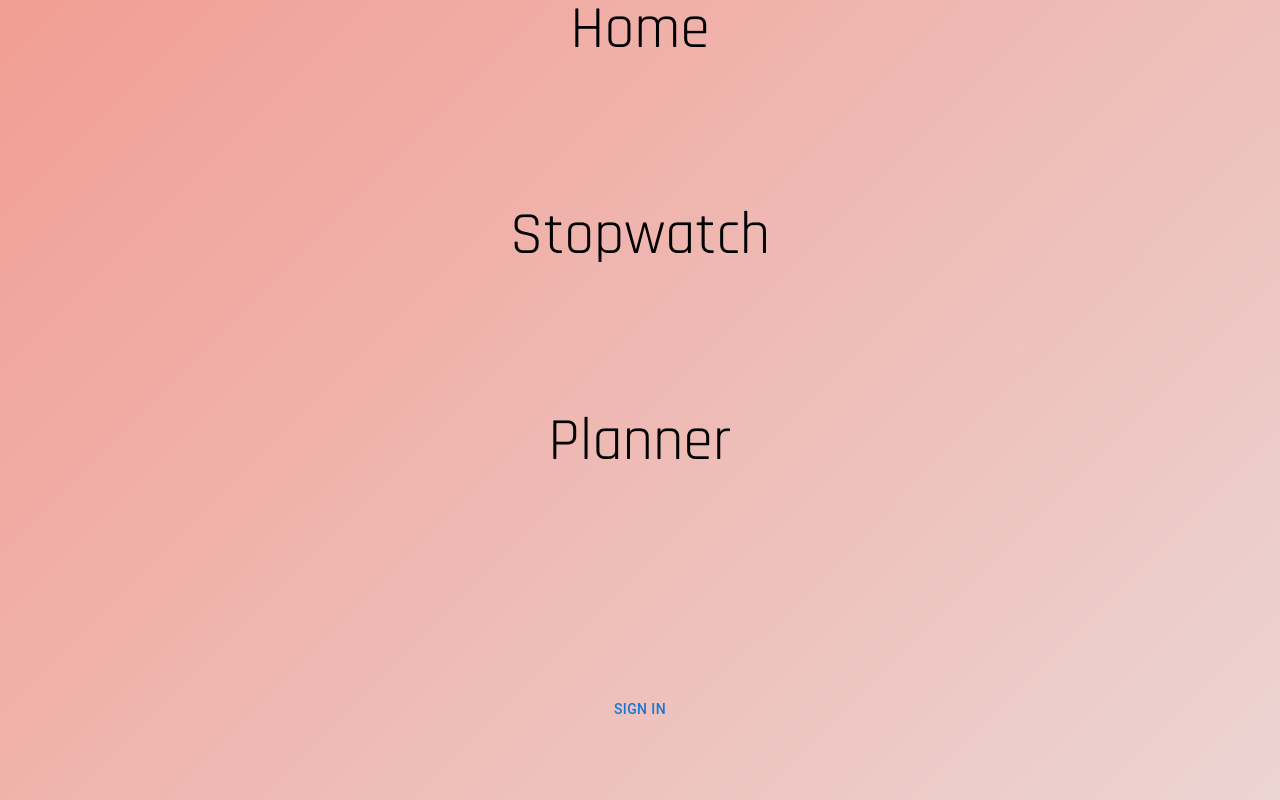
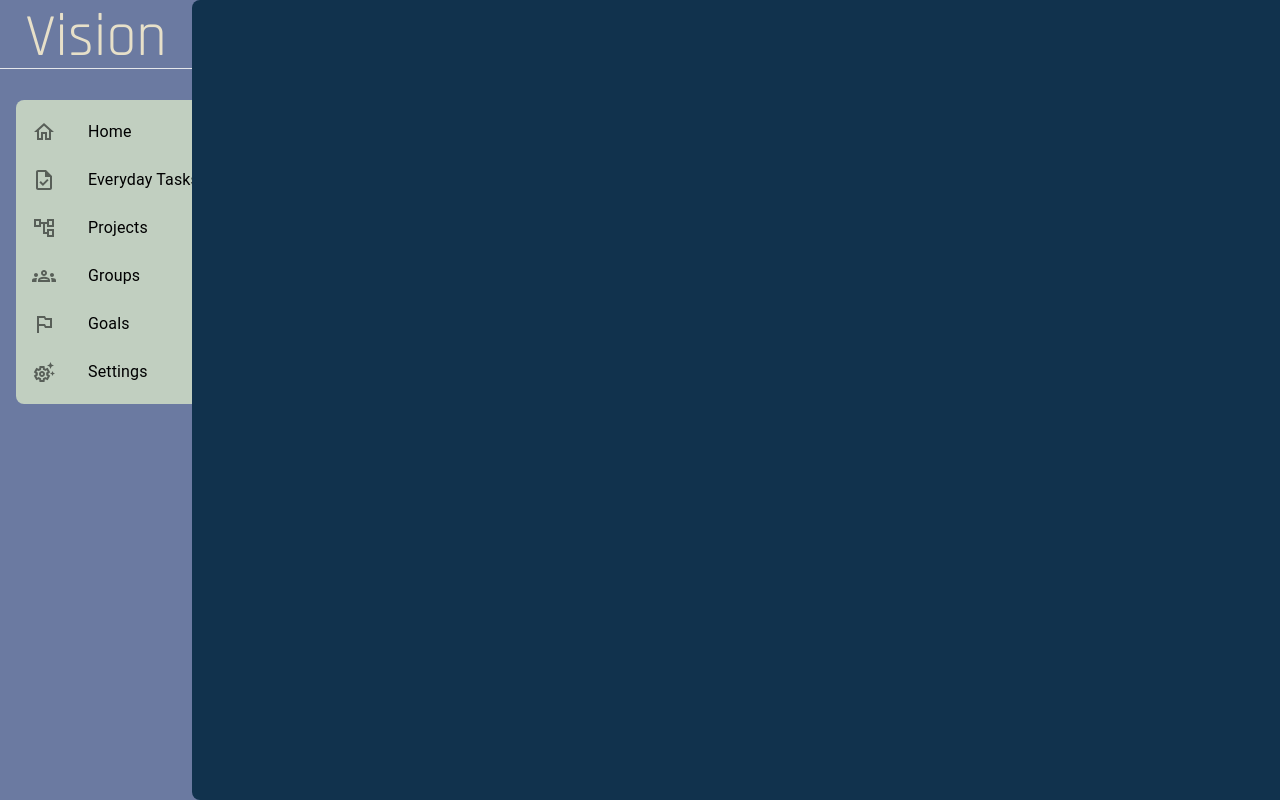
Before and after one commit to NikitaPanasevych/Goalify, a Next.js app: page / in a window 1280 px wide. Built offline with nearby package versions, Linux system fonts and the light colour scheme.

Commit message:
Design for logged in homepage

```diff
--- /dev/null
+++ b/components/Homepage/Guest.tsx
@@ -0,0 +1,9 @@
+const Home : React.FC = () => {
+    return(
+        <div>
+
+        </div>
+    )
+}
+
+export default Home
--- /dev/null
+++ b/components/Homepage/LoggedIn.tsx
@@ -0,0 +1,22 @@
+import Nav from "./LoggedInComponents/Nav";
+
+const Home : React.FC = () => {
+    return(
+        <div className="  bg-[#6B7AA1] text-[#E7E0C9] w-screen h-screen flex">
+            <div className=" w-[15%]">
+                <h1 className=" text-center text-6xl mt-2 cursor-pointer">Vision</h1>
+                <div className=" bg-[#C1CFC0] w-64 ml-4 mt-5 text-xl rounded-lg  font-bold text-black absolute top-20">
+                    <Nav />
+                </div>
+                <hr className=""></hr>
+            </div>
+            <div className=" h-screen w-[85%] fixed right-0 bg-[#11324D] rounded-l-lg ">
+
+
+
+            </div>
+        </div>
+    )
+}
+
+export default Home;
--- /dev/null
+++ b/components/Homepage/LoggedInComponents/Nav.tsx
@@ -0,0 +1,55 @@
+import { ListItemButton, ListItemText, List, ListItemIcon } from "@mui/material";
+import HomeOutlinedIcon from '@mui/icons-material/HomeOutlined';
+import TaskOutlinedIcon from '@mui/icons-material/TaskOutlined';
+import AccountTreeOutlinedIcon from '@mui/icons-material/AccountTreeOutlined';
+import GroupsOutlinedIcon from '@mui/icons-material/GroupsOutlined';
+import OutlinedFlagTwoToneIcon from '@mui/icons-material/OutlinedFlagTwoTone';
+import SettingsSuggestOutlinedIcon from '@mui/icons-material/SettingsSuggestOutlined';
+
+const Nav : React.FC = () => {
+    return(
+                <>
+                    <List>
+                    <ListItemButton component="a" href="#simple-list">
+                        <ListItemIcon>
+                            <HomeOutlinedIcon />
+                        </ListItemIcon>
+                        <ListItemText primary="Home" />
+                    </ListItemButton>
+                    <ListItemButton component="a" href="#simple-list">
+                        <ListItemIcon>
+                            <TaskOutlinedIcon />
+                        </ListItemIcon>
+                        <ListItemText primary="Everyday Tasks" />
+                    </ListItemButton>
+                    <ListItemButton component="a" href="#simple-list">
+                        <ListItemIcon>
+                            <AccountTreeOutlinedIcon />
+                        </ListItemIcon>
+                        <ListItemText primary="Projects" />
+                    </ListItemButton>
+                    <ListItemButton component="a" href="#simple-list">
+                        <ListItemIcon>
+                            <GroupsOutlinedIcon />
+                        </ListItemIcon>
+                        <ListItemText primary="Groups" />
+                    </ListItemButton>
+                    <ListItemButton component="a" href="#simple-list">
+                        <ListItemIcon>
+                            <OutlinedFlagTwoToneIcon />
+                        </ListItemIcon>
+                        <ListItemText primary="Goals" />
+                    </ListItemButton>
+                    <ListItemButton component="a" href="#simple-list">
+                        <ListItemIcon>
+                            <SettingsSuggestOutlinedIcon />
+                        </ListItemIcon>
+                        <ListItemText primary="Settings" />
+                    </ListItemButton>
+                </List>
+            </>
+
+    )
+}
+
+export default Nav
--- a/pages/index.tsx
+++ b/pages/index.tsx
@@ -1,22 +1,14 @@
 import { NextPage } from "next"
 import { Button } from "@mui/material"
+import Home from "../components/Homepage/LoggedIn"
 //firebase
 
 
 
 const Homepage : NextPage = () => {
     return(
-        <div className=" Background text-6xl grid justify-center">
-            <div className=" text-6xl grid justify-center">
-                <a>Home</a>
-            </div>
-            <div className=" text-6xl grid text-center">
-                <a href="./stopwatch">Stopwatch</a>
-            </div>
-            <div className=" text-6xl grid text-center">
-                <a href="./planner">Planner</a>
-            </div>
-            <Button variant="text">Sign In</Button>
+        <div className="">
+            <Home />
         </div>
 
     )
--- a/styles/globals.css
+++ b/styles/globals.css
@@ -3,25 +3,6 @@
 @tailwind base;
 @tailwind components;
 @tailwind utilities;
-
-.Background {
-	background: linear-gradient(-45deg, #E8F9FD, #FF1E00);
-	background-size: 400% 400%;
-	animation: gradient 15s ease infinite;
-	height: 100vh;
-}
-
-@keyframes gradient {
-	0% {
-		background-position: 0% 50%;
-	}
-	50% {
-		background-position: 100% 50%;
-	}
-	100% {
-		background-position: 0% 50%;
-	}
-}
 
 html{
 	font-family: 'Rajdhani', sans-serif;
@@ -31,3 +12,9 @@ html{
 	display: grid;
 	grid-template-columns: 2em auto;
 }
+
+/* LoggedIn.tsx */
+
+li {
+	cursor: pointer;
+}
```
Also changed, not shown: public/Bg.svg (added).
